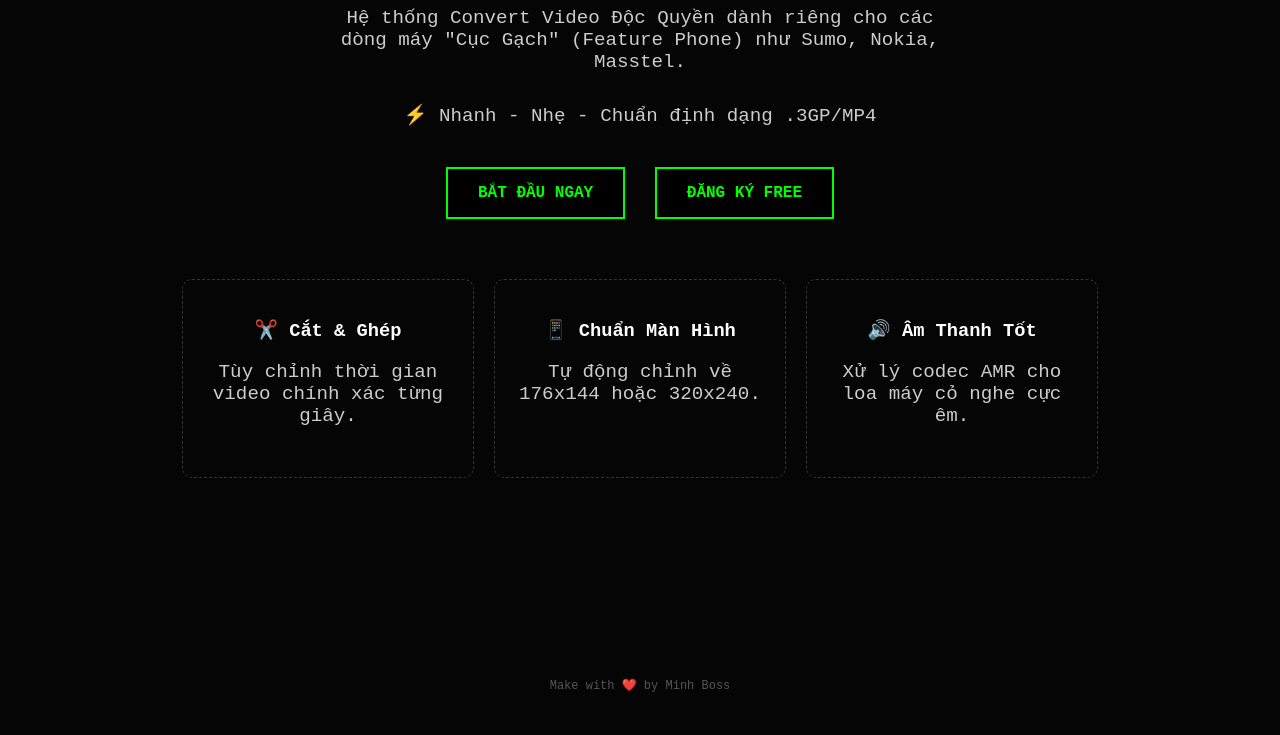
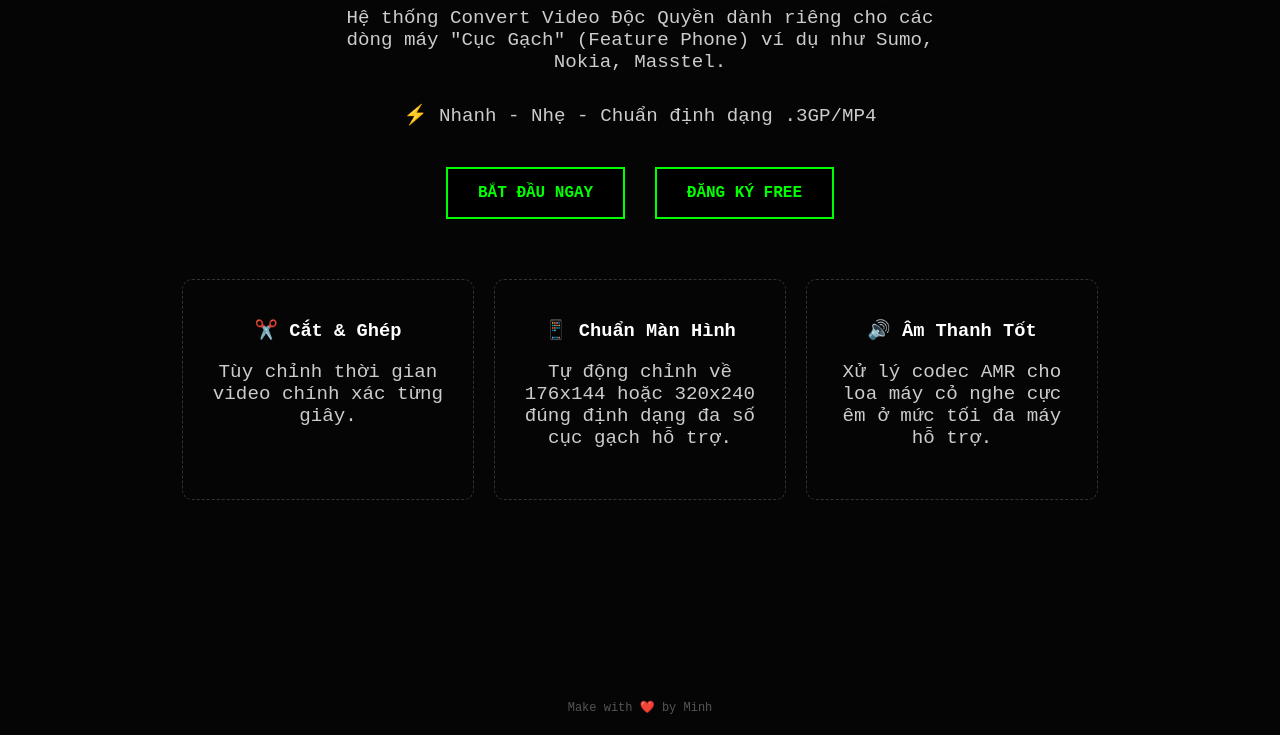
Before and after one commit to minh06022011a/tool-sumo-online, a website: page index.html in a window 1280 px wide. Shown: the part 252-987 px from the top of the page. Before the commit the page ends 965 px from the top, so only its background shows below. Drawn offline with Linux system fonts and the light colour scheme.

Commit message:
Fix loi giao dien xau

```diff
--- a/index.html
+++ b/index.html
@@ -25,7 +25,7 @@
 
     <div class="hero">
         <h1>SUMO TOOL PROMAX 🚀</h1>
-        <p>Hệ thống Convert Video Độc Quyền dành riêng cho các dòng máy "Cục Gạch" (Feature Phone) như Sumo, Nokia, Masstel.</p>
+        <p>Hệ thống Convert Video Độc Quyền dành riêng cho các dòng máy "Cục Gạch" (Feature Phone) ví dụ như Sumo, Nokia, Masstel.</p>
         <p>⚡ Nhanh - Nhẹ - Chuẩn định dạng .3GP/MP4</p>
 
         <div>
@@ -40,17 +40,17 @@
             </div>
             <div class="card">
                 <h3>📱 Chuẩn Màn Hình</h3>
-                <p>Tự động chỉnh về 176x144 hoặc 320x240.</p>
+                <p>Tự động chỉnh về 176x144 hoặc 320x240 đúng định dạng đa số cục gạch hỗ trợ.</p>
             </div>
             <div class="card">
                 <h3>🔊 Âm Thanh Tốt</h3>
-                <p>Xử lý codec AMR cho loa máy cỏ nghe cực êm.</p>
+                <p>Xử lý codec AMR cho loa máy cỏ nghe cực êm ở mức tối đa máy hỗ trợ.</p>
             </div>
         </div>
     </div>
 
     <footer style="margin-top: 100px; color: #555; font-size: 12px; padding-bottom: 20px;">
-        Make with ❤️ by Minh Boss
+        Make with ❤️ by Minh
     </footer>
 
 </body>
```
